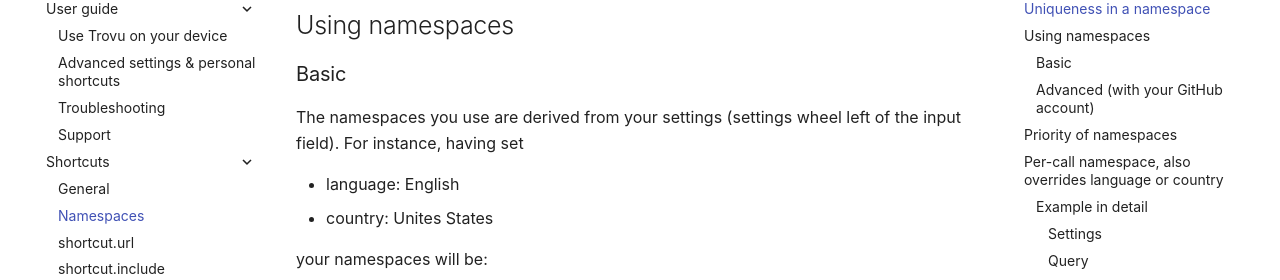
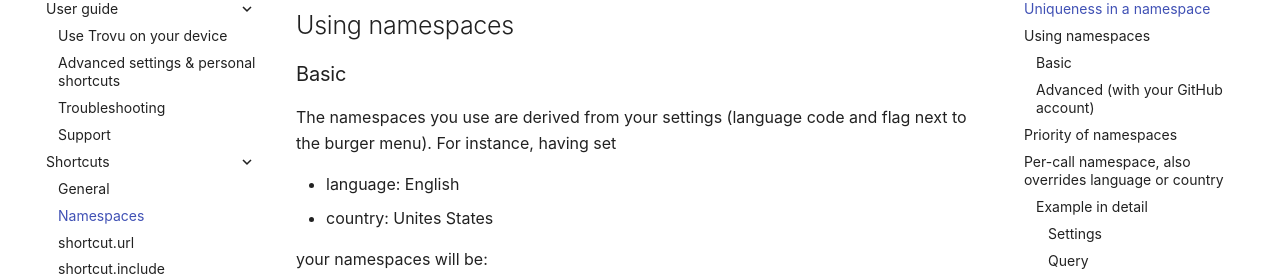
Before and after one commit to trovu/trovu, an MkDocs documentation site: the page built from docs/shortcuts/namespaces.md, in a window 1280 px wide and 900 px high, scrolled down 3430 px. Shown: the part 153-433 px from the top of the window. Built offline with MkDocs 1.6.1 and Material for MkDocs 9.7.7, drawn with Linux system fonts in a browser that asks for light colours; comment, search, counter and statistics services are not loaded.

Commit message:
Fix docs about namespace settings

```diff
--- a/docs/shortcuts/namespaces.md
+++ b/docs/shortcuts/namespaces.md
@@ -68,7 +68,7 @@ In a namespace, there can be only one shortcut with the same keyword and the sam
 
 ### Basic
 
-The namespaces you use are derived from your settings (settings wheel left of the input field). For instance, having set
+The namespaces you use are derived from your settings (language code and flag next to the burger menu). For instance, having set
 
 -   language: English
 -   country: Unites States
```
